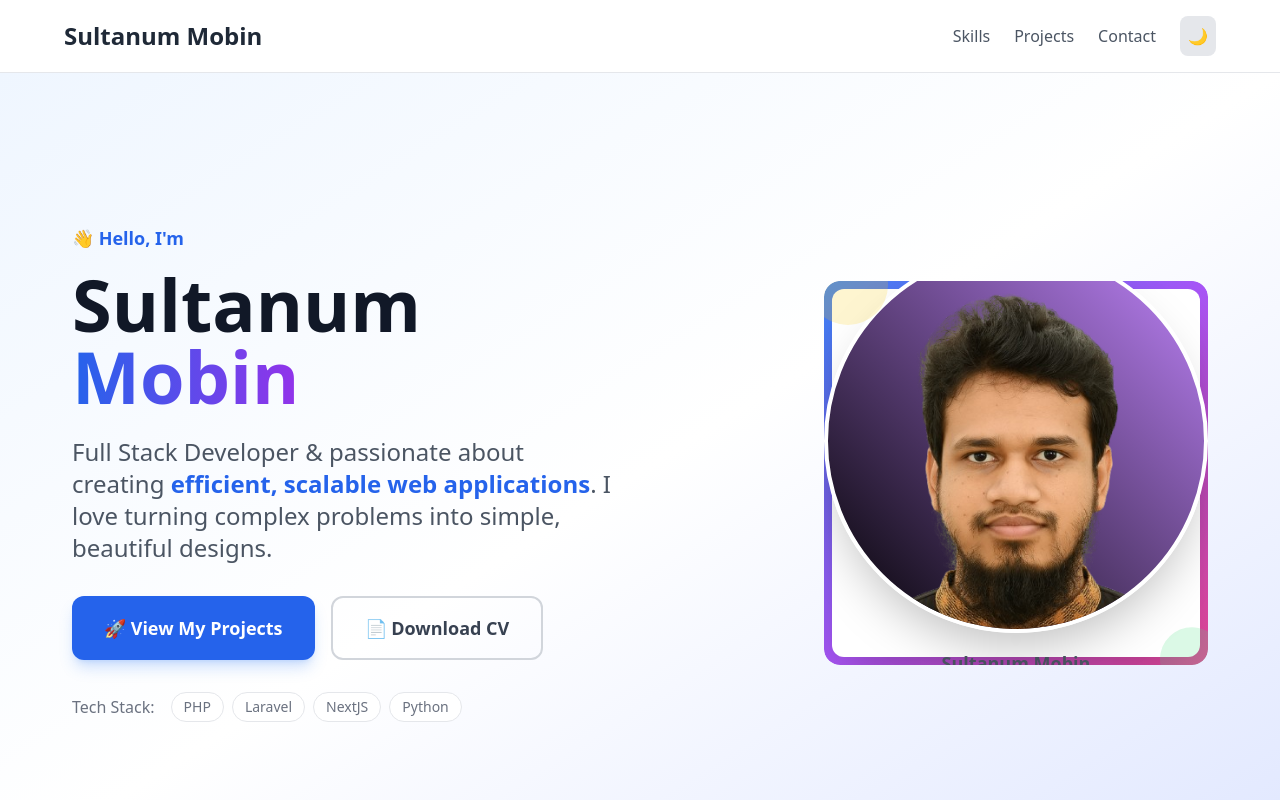
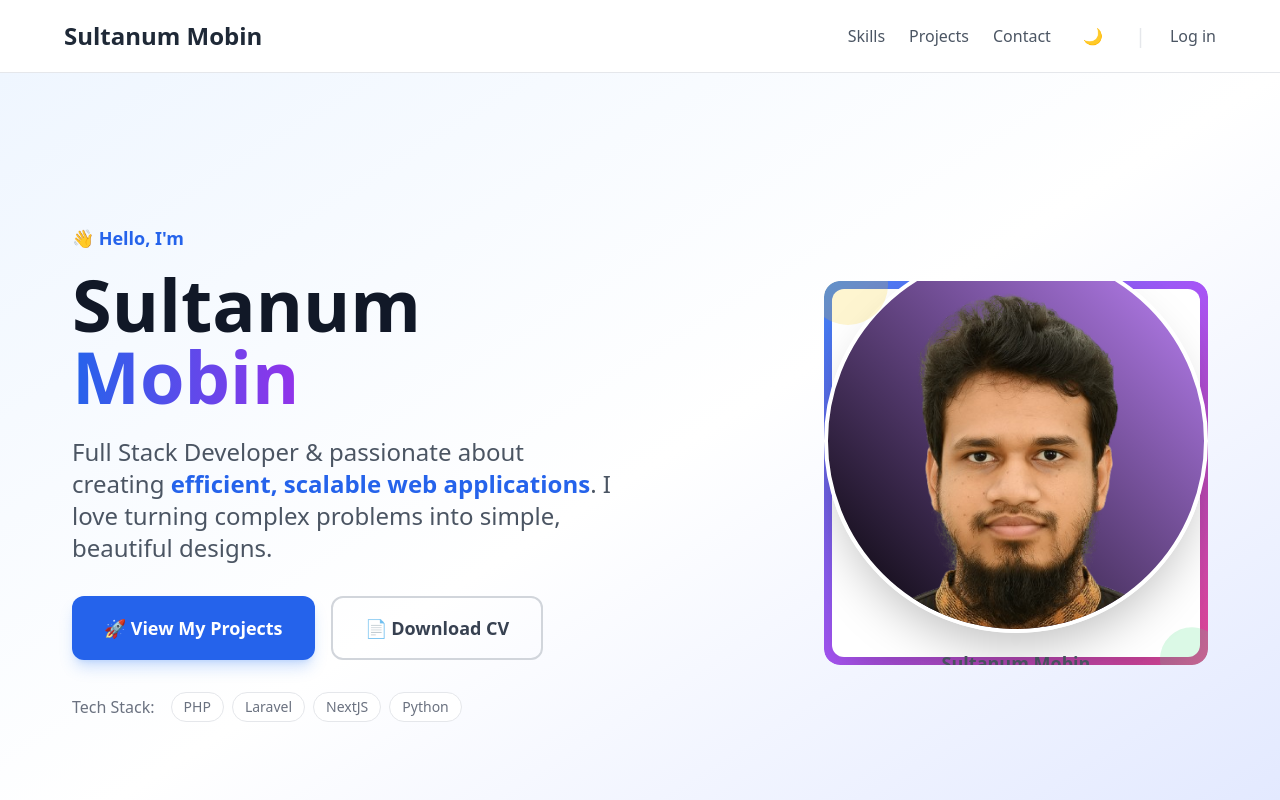
Before and after one commit to smsultan76/portfolio, a Next.js app: page / in a window 1280 px wide. Shown: the top 800 px of the page. Built offline with nearby package versions, Linux system fonts and the light colour scheme.

Commit message:
added login url

```diff
--- a/app/components/Header.tsx
+++ b/app/components/Header.tsx
@@ -27,7 +27,7 @@ export default function Header() {
             {/* Theme Toggle Button */}
             <button
               onClick={toggleTheme}
-              className="p-2 rounded-lg bg-gray-200 dark:bg-gray-700 hover:bg-gray-300 dark:hover:bg-gray-600 transition-all duration-300 transform hover:scale-105"
+              className="p-2 rounded-lg hover:bg-gray-300 dark:hover:bg-gray-600 transition-all duration-300 transform hover:scale-105"
               aria-label="Toggle theme"
             >
               {isDark ? (
@@ -36,6 +36,10 @@ export default function Header() {
                 <span className="text-gray-600">🌙</span>
               )}
             </button>
+            <div className='text-gray-200 text-xl'>|</div>
+            <a href="login" className="text-gray-600 dark:text-gray-300 hover:text-blue-600 dark:hover:text-blue-400 transition-colors">
+              Log in
+            </a>
           </div>
         </div>
       </nav>
--- a/app/page.tsx
+++ b/app/page.tsx
@@ -3,7 +3,6 @@ import Header from './components/Header';
 import Hero from './components/Hero';
 import Skills from './components/Skills';
 import Projects from './components/Projects';
-import Contact from './components/Contact';
 import Footer from './components/Footer';
 
 export default function Home() {
```
